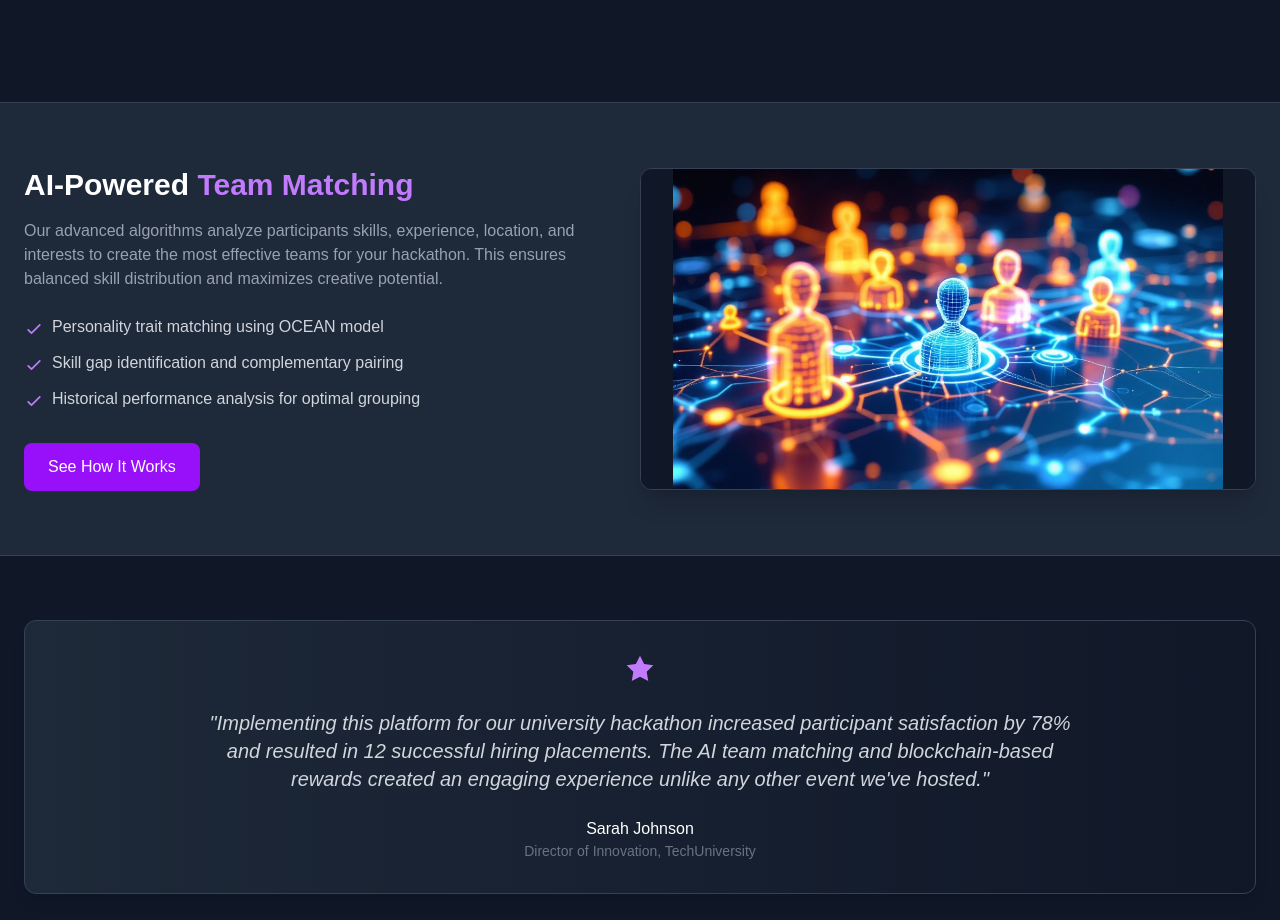
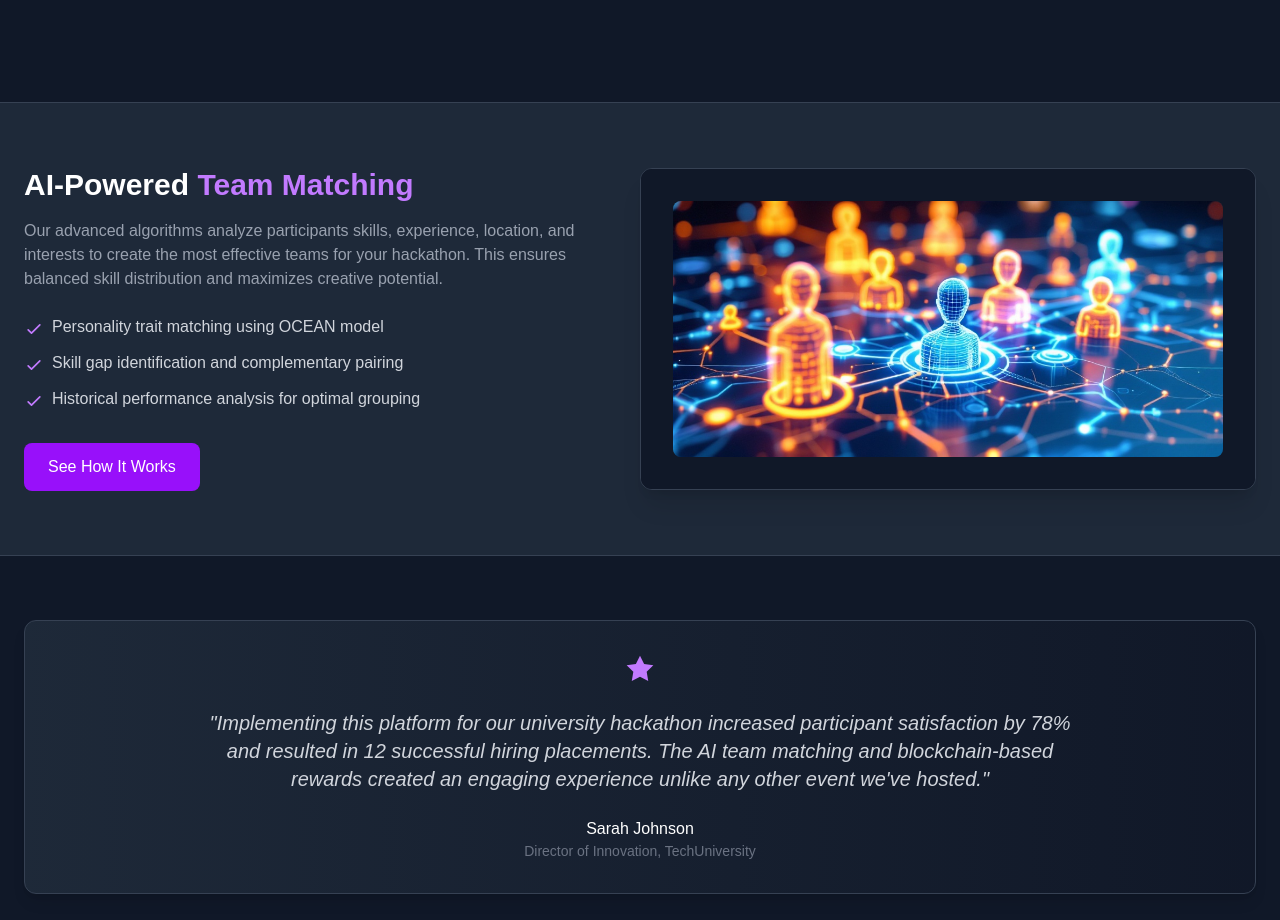
Before and after one commit to adityajha2005/kosu, a Next.js app: page /features in a window 1280 px wide. Shown: the part 1860-2780 px from the top of the page. Built offline with nearby package versions, Linux system fonts and the light colour scheme.

Commit message:
deployment errors fixed

```diff
--- a/src/app/dashboard/page.tsx
+++ b/src/app/dashboard/page.tsx
@@ -116,7 +116,7 @@ export default function Dashboard() {
                     92% Match
                   </span>
                 </div>
-                <p className="text-gray-400 text-sm mt-2">Based on your AI assessment, you're an excellent match for this position.</p>
+                <p className="text-gray-400 text-sm mt-2">Based on your AI assessment, you&apos;re an excellent match for this position.</p>
               </div>
 
               <div className="border border-gray-700 rounded-lg p-4 hover:bg-gray-700/50 transition-colors cursor-pointer">
--- a/src/components/Features.tsx
+++ b/src/components/Features.tsx
@@ -311,10 +311,9 @@ const FeaturesPage: React.FC<FeaturesPageProps> = ({ eventId }) => {
               </button>
             </div>
             <div className="lg:w-1/2 bg-gray-900 rounded-xl overflow-hidden border border-gray-700 shadow-xl">
-              {/* In a real application, this would be an actual image or interactive demo */}
               <div className="aspect-w-16 aspect-h-9 bg-gray-900 flex items-center justify-center p-8">
                 <div className="w-full h-64 bg-gray-800 rounded-lg flex items-center justify-center">
-                  <img src="/visualization.png"></img>
+                  <img src="/visualization.png" alt="Visualization" className="w-full h-full object-cover rounded-lg" />
                 </div>
               </div>
             </div>
```
